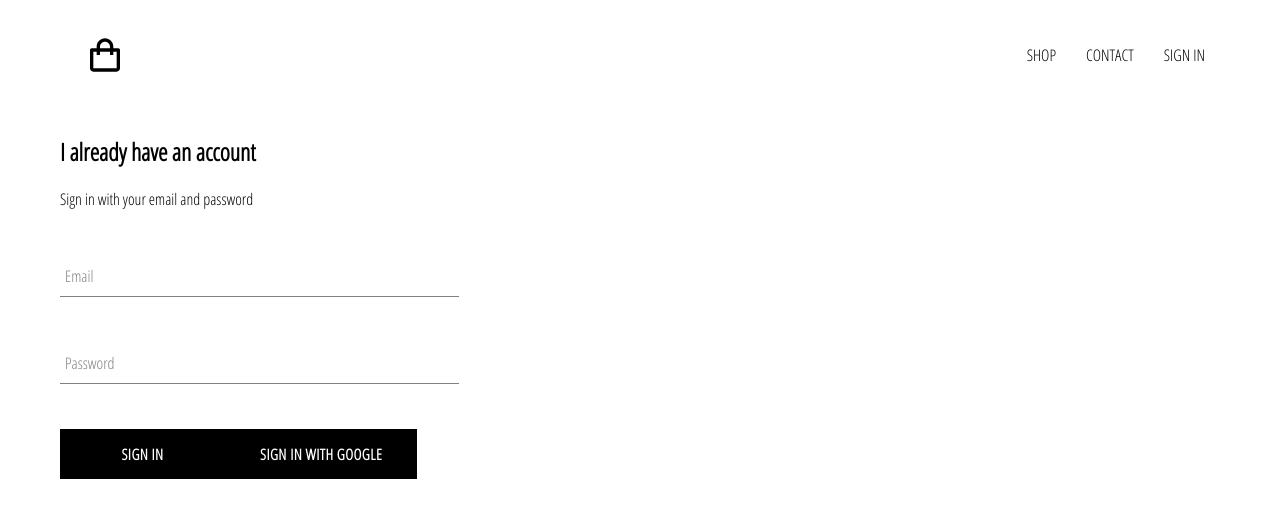
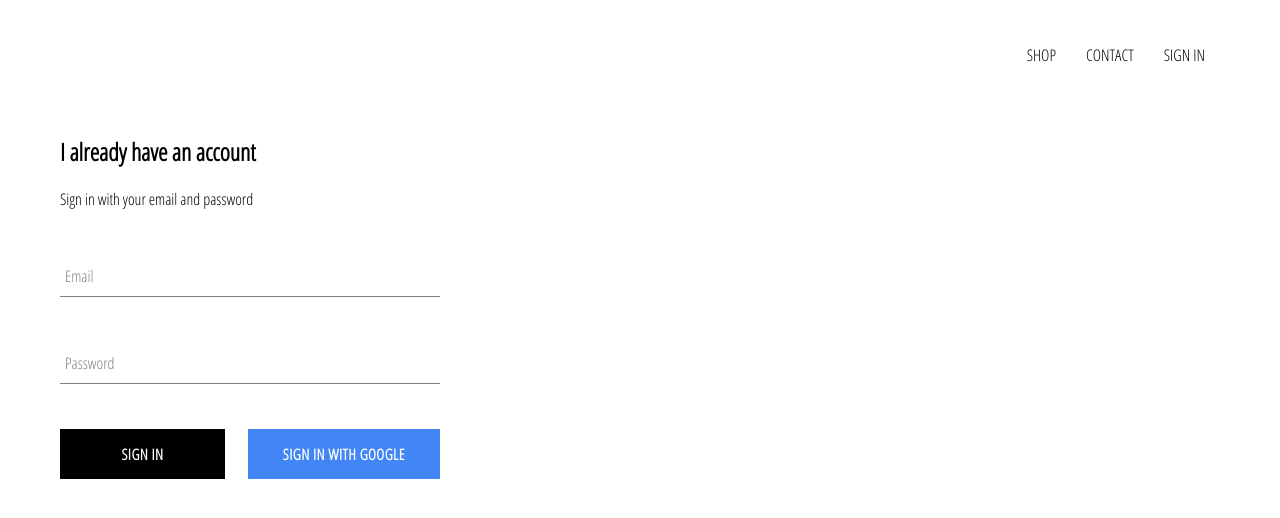
Before and after one commit to bibaswan-bhawal/the-store, a React (Create React App) app: page /sign-in in a window 1280 px wide. Shown: the top 518 px of the page. Built offline with nearby package versions, Linux system fonts and the light colour scheme; no server answers.

Commit message:
styling for sign in with google button

```diff
--- a/src/components/button-input/button-input.js
+++ b/src/components/button-input/button-input.js
@@ -2,8 +2,8 @@
 
 import "./button-input.scss";
 
-const ButtonInput = ({ children, ...otherProps }) => (
-  <button className="button-input" {...otherProps}>
+const ButtonInput = ({ children, isGoogleSignIn, ...otherProps }) => (
+  <button className={`${isGoogleSignIn ? 'google-sign-in' : ''} button-input`} {...otherProps}>
     {children}
   </button>
 );
--- a/src/components/button-input/button-input.scss
+++ b/src/components/button-input/button-input.scss
@@ -19,4 +19,14 @@
     color: black;
     border: 1px solid black;
   }
+
+  &.google-sign-in {
+    background-color: #4285f4;
+    color: white;
+
+    &:hover {
+      background-color: #357ae8;
+      border: none;
+    }
+  }
 }
--- a/src/components/sign-in/sign-in.js
+++ b/src/components/sign-in/sign-in.js
@@ -55,9 +55,10 @@
             handleChange={this.handleChange}
             required
           />
-
-          <ButtonInput type="submit">Sign in</ButtonInput>
-          <ButtonInput onClick={signInWithGoogle}>Sign in with Google</ButtonInput>
+          <div className="buttons">
+            <ButtonInput type="submit">Sign in</ButtonInput>
+            <ButtonInput onClick={signInWithGoogle} isGoogleSignIn>Sign in with Google</ButtonInput>
+          </div>
         </form>
       </div>
     );
--- a/src/components/sign-in/sign-in.scss
+++ b/src/components/sign-in/sign-in.scss
@@ -1,9 +1,14 @@
 .sign-in {
-  width: 30vw;
+  width: 380px;
   display: flex;
   flex-direction: column;
 
   .title {
     margin: 10px 0px;
   }
+
+  .buttons {
+    display: flex;
+    justify-content: space-between;
+  }
 }
--- a/src/css/App.css
+++ b/src/css/App.css
@@ -7,3 +7,7 @@
   text-decoration: none;
   color: black;
 }
+
+* {
+  box-sizing: border-box;
+}
```
